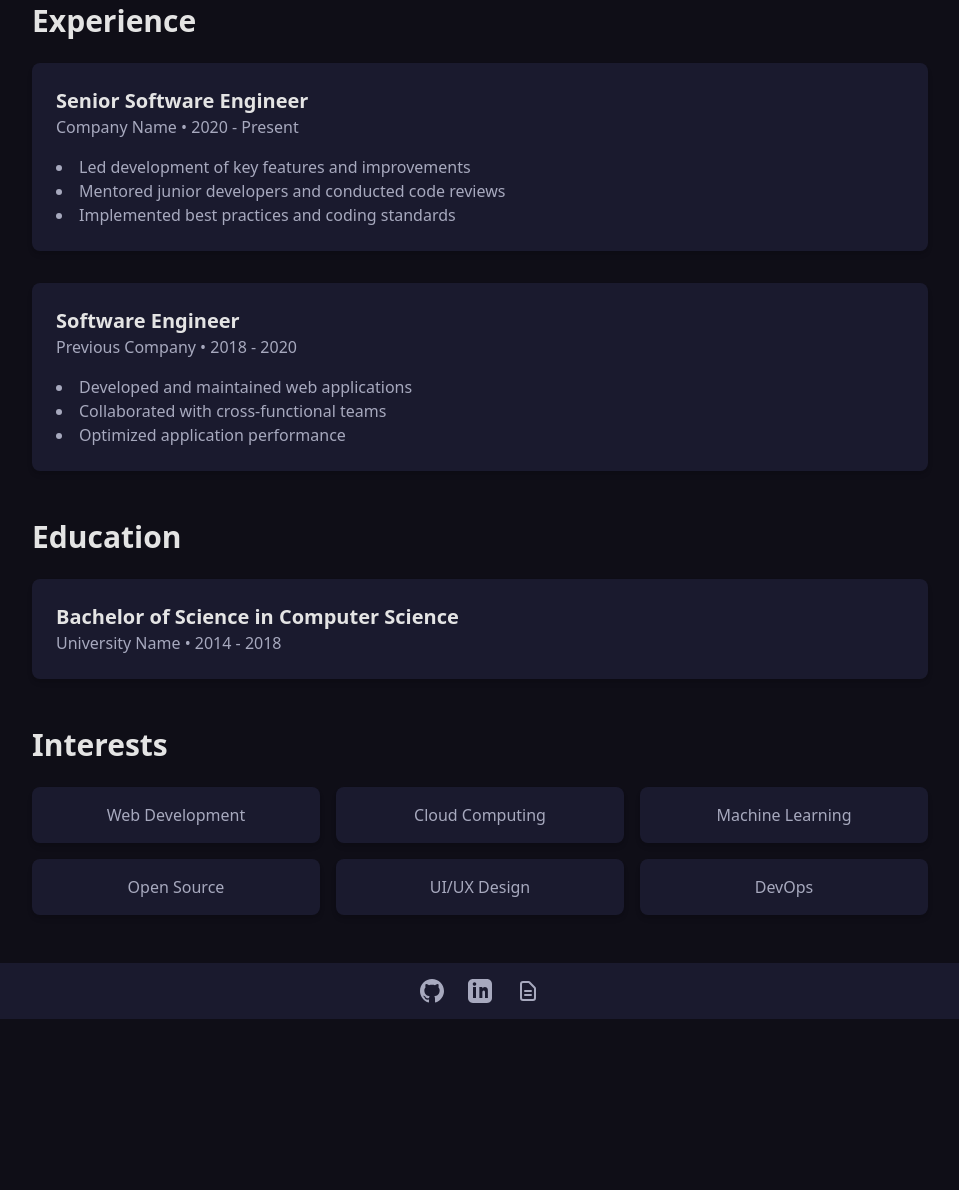
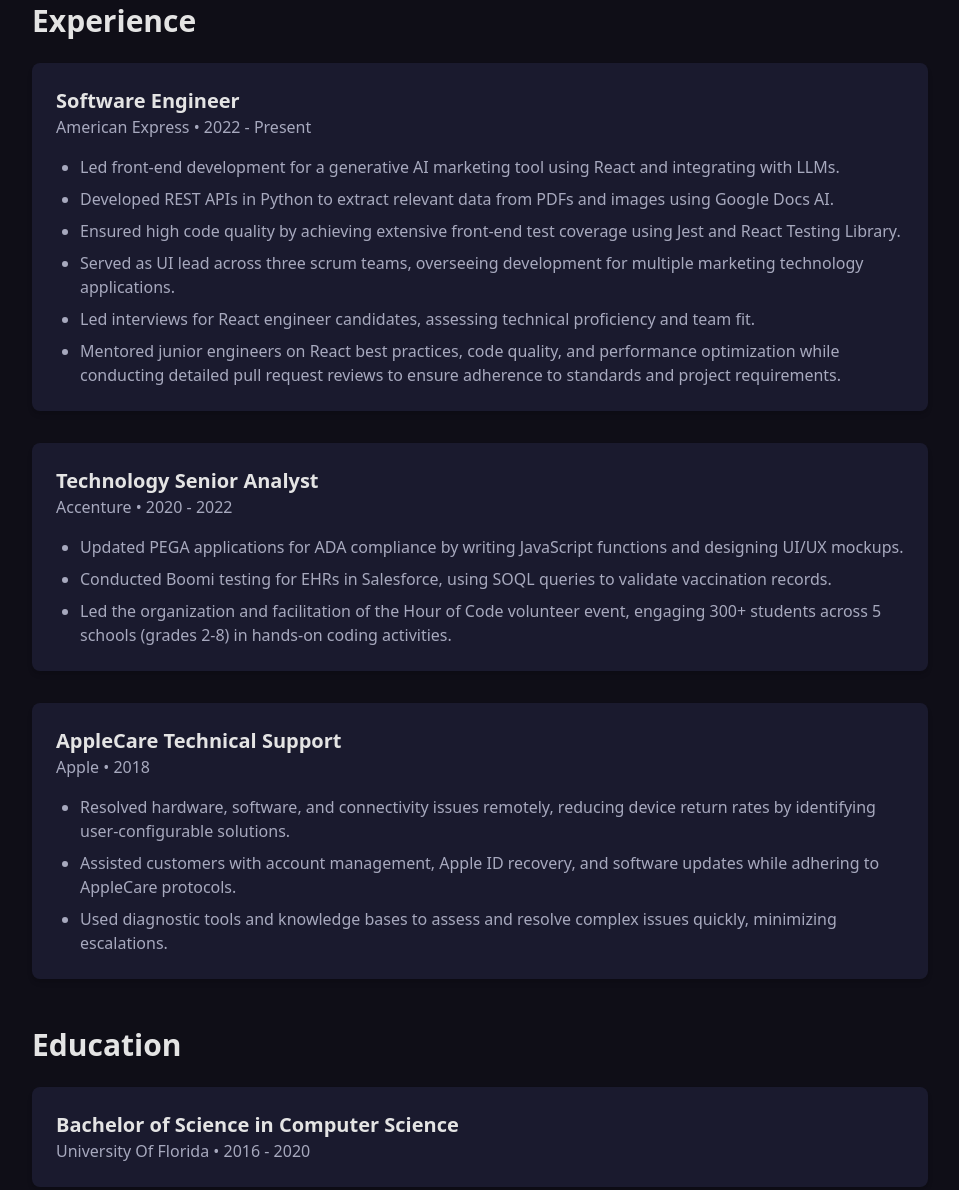
Before and after one commit to jrbuckley/PersonalWebsite, an Astro site: page /about in a window 1280 px wide. Shown: the part 269-1459 px from the top of the page, without its empty margins (160-1119 px from the left). Before the commit the page ends 1288 px from the top, so only its background shows below. Built offline with nearby package versions, Linux system fonts and the light colour scheme; Astro itself is replaced by a stand-in of ours.

Commit message:
feat(about): add about details specific to me

```diff
--- a/src/layouts/Layout.astro
+++ b/src/layouts/Layout.astro
@@ -67,12 +67,12 @@ const { title } = Astro.props;
 
 		<footer class="bg-[color:var(--color-luxe-card)] p-4 mt-8" role="contentinfo">
 			<div class="max-w-4xl mx-auto flex justify-center space-x-6">
-				<a href="https://github.com/yourusername" target="_blank" rel="noopener noreferrer" class="text-[color:var(--color-luxe-subtext)] hover:text-[color:var(--color-luxe-text)] transition-colors" aria-label="GitHub Profile">
+				<a href="https://github.com/jrbuckley" target="_blank" rel="noopener noreferrer" class="text-[color:var(--color-luxe-subtext)] hover:text-[color:var(--color-luxe-text)] transition-colors" aria-label="GitHub Profile">
 					<svg class="h-6 w-6" fill="currentColor" viewBox="0 0 24 24" aria-hidden="true">
 						<path d="M12 0c-6.626 0-12 5.373-12 12 0 5.302 3.438 9.8 8.207 11.387.599.111.793-.261.793-.577v-2.234c-3.338.726-4.033-1.416-4.033-1.416-.546-1.387-1.333-1.756-1.333-1.756-1.089-.745.083-.729.083-.729 1.205.084 1.839 1.237 1.839 1.237 1.07 1.834 2.807 1.304 3.492.997.107-.775.418-1.305.762-1.604-2.665-.305-5.467-1.334-5.467-5.931 0-1.311.469-2.381 1.236-3.221-.124-.303-.535-1.524.117-3.176 0 0 1.008-.322 3.301 1.23.957-.266 1.983-.399 3.003-.404 1.02.005 2.047.138 3.006.404 2.291-1.552 3.297-1.23 3.297-1.23.653 1.653.242 2.874.118 3.176.77.84 1.235 1.911 1.235 3.221 0 4.609-2.807 5.624-5.479 5.921.43.372.823 1.102.823 2.222v3.293c0 .319.192.694.801.576 4.765-1.589 8.199-6.086 8.199-11.386 0-6.627-5.373-12-12-12z"/>
 					</svg>
 				</a>
-				<a href="https://linkedin.com/in/yourusername" target="_blank" rel="noopener noreferrer" class="text-[color:var(--color-luxe-subtext)] hover:text-[color:var(--color-luxe-text)] transition-colors" aria-label="LinkedIn Profile">
+				<a href="https://linkedin.com/in/jorge-buckley" target="_blank" rel="noopener noreferrer" class="text-[color:var(--color-luxe-subtext)] hover:text-[color:var(--color-luxe-text)] transition-colors" aria-label="LinkedIn Profile">
 					<svg class="h-6 w-6" fill="currentColor" viewBox="0 0 24 24" aria-hidden="true">
 						<path d="M19 0h-14c-2.761 0-5 2.239-5 5v14c0 2.761 2.239 5 5 5h14c2.762 0 5-2.239 5-5v-14c0-2.761-2.238-5-5-5zm-11 19h-3v-11h3v11zm-1.5-12.268c-.966 0-1.75-.79-1.75-1.764s.784-1.764 1.75-1.764 1.75.79 1.75 1.764-.783 1.764-1.75 1.764zm13.5 12.268h-3v-5.604c0-.88-.018-2.013-1.225-2.013-1.225 0-1.412 1.057-1.412 2.047v5.57h-3v-11h3v1.517c.437-.623 1.33-1.523 2.33-1.523 2.31 0 3.184 1.523 3.184 3.506v6.5z"/>
 					</svg>
--- a/src/pages/about.astro
+++ b/src/pages/about.astro
@@ -18,22 +18,35 @@ import Layout from '../layouts/Layout.astro';
       <h2 class="text-3xl font-bold text-[color:var(--color-luxe-text)] mb-6">Experience</h2>
       <div class="space-y-8">
         <div class="bg-[color:var(--color-luxe-card)] p-6 rounded-lg shadow-md">
-          <h3 class="text-xl font-semibold text-[color:var(--color-luxe-text)]">Senior Software Engineer</h3>
-          <p class="text-[color:var(--color-luxe-subtext)]">Company Name • 2020 - Present</p>
-          <ul class="list-disc list-inside mt-4 text-[color:var(--color-luxe-subtext)]">
-            <li>Led development of key features and improvements</li>
-            <li>Mentored junior developers and conducted code reviews</li>
-            <li>Implemented best practices and coding standards</li>
+          <h3 class="text-xl font-semibold text-[color:var(--color-luxe-text)]">Software Engineer</h3>
+          <p class="text-[color:var(--color-luxe-subtext)]">American Express • 2022 - Present</p>
+          <ul class="list-disc pl-6 mt-4 text-[color:var(--color-luxe-subtext)] space-y-2">
+            <li>Led front-end development for a generative AI marketing tool using React and integrating with LLMs.</li>
+            <li>Developed REST APIs in Python to extract relevant data from PDFs and images using Google Docs AI.</li>
+            <li>Ensured high code quality by achieving extensive front-end test coverage using Jest and React Testing Library.</li>
+            <li>Served as UI lead across three scrum teams, overseeing development for multiple marketing technology applications.</li>
+            <li>Led interviews for React engineer candidates, assessing technical proficiency and team fit.</li>
+            <li>Mentored junior engineers on React best practices, code quality, and performance optimization while conducting detailed pull request reviews to ensure adherence to standards and project requirements.</li>
           </ul>
         </div>
 
         <div class="bg-[color:var(--color-luxe-card)] p-6 rounded-lg shadow-md">
-          <h3 class="text-xl font-semibold text-[color:var(--color-luxe-text)]">Software Engineer</h3>
-          <p class="text-[color:var(--color-luxe-subtext)]">Previous Company • 2018 - 2020</p>
-          <ul class="list-disc list-inside mt-4 text-[color:var(--color-luxe-subtext)]">
-            <li>Developed and maintained web applications</li>
-            <li>Collaborated with cross-functional teams</li>
-            <li>Optimized application performance</li>
+          <h3 class="text-xl font-semibold text-[color:var(--color-luxe-text)]">Technology Senior Analyst</h3>
+          <p class="text-[color:var(--color-luxe-subtext)]">Accenture • 2020 - 2022</p>
+          <ul class="list-disc pl-6 mt-4 text-[color:var(--color-luxe-subtext)] space-y-2">
+            <li>Updated PEGA applications for ADA compliance by writing JavaScript functions and designing UI/UX mockups.</li>
+            <li>Conducted Boomi testing for EHRs in Salesforce, using SOQL queries to validate vaccination records.</li>
+            <li>Led the organization and facilitation of the Hour of Code volunteer event, engaging 300+ students across 5 schools (grades 2-8) in hands-on coding activities.</li>
+          </ul>
+        </div>
+
+        <div class="bg-[color:var(--color-luxe-card)] p-6 rounded-lg shadow-md">
+          <h3 class="text-xl font-semibold text-[color:var(--color-luxe-text)]">AppleCare Technical Support</h3>
+          <p class="text-[color:var(--color-luxe-subtext)]">Apple • 2018</p>
+          <ul class="list-disc pl-6 mt-4 text-[color:var(--color-luxe-subtext)] space-y-2">
+            <li>Resolved hardware, software, and connectivity issues remotely, reducing device return rates by identifying user-configurable solutions.</li>
+            <li>Assisted customers with account management, Apple ID recovery, and software updates while adhering to AppleCare protocols.</li>
+            <li>Used diagnostic tools and knowledge bases to assess and resolve complex issues quickly, minimizing escalations.</li>
           </ul>
         </div>
       </div>
@@ -44,7 +57,7 @@ import Layout from '../layouts/Layout.astro';
       <h2 class="text-3xl font-bold text-[color:var(--color-luxe-text)] mb-6">Education</h2>
       <div class="bg-[color:var(--color-luxe-card)] p-6 rounded-lg shadow-md">
         <h3 class="text-xl font-semibold text-[color:var(--color-luxe-text)]">Bachelor of Science in Computer Science</h3>
-        <p class="text-[color:var(--color-luxe-subtext)]">University Name • 2014 - 2018</p>
+        <p class="text-[color:var(--color-luxe-subtext)]">University Of Florida • 2016 - 2020</p>
       </div>
     </section>
 
@@ -53,22 +66,37 @@ import Layout from '../layouts/Layout.astro';
       <h2 class="text-3xl font-bold text-[color:var(--color-luxe-text)] mb-6">Interests</h2>
       <div class="grid grid-cols-2 md:grid-cols-3 gap-4">
         <div class="bg-[color:var(--color-luxe-card)] p-4 rounded-lg shadow-md text-center">
-          <p class="text-[color:var(--color-luxe-subtext)]">Web Development</p>
+          <p class="text-[color:var(--color-luxe-subtext)]">Web/Mobile Development</p>
         </div>
         <div class="bg-[color:var(--color-luxe-card)] p-4 rounded-lg shadow-md text-center">
-          <p class="text-[color:var(--color-luxe-subtext)]">Cloud Computing</p>
+          <p class="text-[color:var(--color-luxe-subtext)]">AGI Exploration</p>
         </div>
         <div class="bg-[color:var(--color-luxe-card)] p-4 rounded-lg shadow-md text-center">
-          <p class="text-[color:var(--color-luxe-subtext)]">Machine Learning</p>
+          <p class="text-[color:var(--color-luxe-subtext)]">Decentralized Systems</p>
         </div>
         <div class="bg-[color:var(--color-luxe-card)] p-4 rounded-lg shadow-md text-center">
-          <p class="text-[color:var(--color-luxe-subtext)]">Open Source</p>
+          <p class="text-[color:var(--color-luxe-subtext)]">Open Source Contributions</p>
         </div>
         <div class="bg-[color:var(--color-luxe-card)] p-4 rounded-lg shadow-md text-center">
           <p class="text-[color:var(--color-luxe-subtext)]">UI/UX Design</p>
         </div>
         <div class="bg-[color:var(--color-luxe-card)] p-4 rounded-lg shadow-md text-center">
-          <p class="text-[color:var(--color-luxe-subtext)]">DevOps</p>
+          <p class="text-[color:var(--color-luxe-subtext)]">AI & Machine Learning</p>
+        </div>
+      </div>
+    </section>
+
+    <!-- Languages -->
+    <section>
+      <h2 class="text-3xl font-bold text-[color:var(--color-luxe-text)] mb-6">Languages</h2>
+      <div class="grid grid-cols-2 gap-4">
+        <div class="bg-[color:var(--color-luxe-card)] p-4 rounded-lg shadow-md text-center">
+          <p class="text-[color:var(--color-luxe-subtext)]">English</p>
+          <p class="text-sm text-[color:var(--color-luxe-subtext)] opacity-75">Native</p>
+        </div>
+        <div class="bg-[color:var(--color-luxe-card)] p-4 rounded-lg shadow-md text-center">
+          <p class="text-[color:var(--color-luxe-subtext)]">Spanish</p>
+          <p class="text-sm text-[color:var(--color-luxe-subtext)] opacity-75">Fluent</p>
         </div>
       </div>
     </section>
--- a/src/pages/contact.astro
+++ b/src/pages/contact.astro
@@ -38,12 +38,12 @@ import Layout from '../layouts/Layout.astro';
         <div class="pt-6">
           <h3 class="text-xl font-semibold text-[color:var(--color-luxe-text)] mb-4">Connect With Me</h3>
           <div class="flex space-x-4">
-            <a href="#" class="text-[color:var(--color-luxe-subtext)] hover:text-[color:var(--color-luxe-text)]">
+            <a href="https://github.com/jrbuckley" target="_blank" class="text-[color:var(--color-luxe-subtext)] hover:text-[color:var(--color-luxe-text)]">
               <svg class="h-6 w-6" fill="currentColor" viewBox="0 0 24 24">
                 <path d="M12 0c-6.626 0-12 5.373-12 12 0 5.302 3.438 9.8 8.207 11.387.599.111.793-.261.793-.577v-2.234c-3.338.726-4.033-1.416-4.033-1.416-.546-1.387-1.333-1.756-1.333-1.756-1.089-.745.083-.729.083-.729 1.205.084 1.839 1.237 1.839 1.237 1.07 1.834 2.807 1.304 3.492.997.107-.775.418-1.305.762-1.604-2.665-.305-5.467-1.334-5.467-5.931 0-1.311.469-2.381 1.236-3.221-.124-.303-.535-1.524.117-3.176 0 0 1.008-.322 3.301 1.23.957-.266 1.983-.399 3.003-.404 1.02.005 2.047.138 3.006.404 2.291-1.552 3.297-1.23 3.297-1.23.653 1.653.242 2.874.118 3.176.77.84 1.235 1.911 1.235 3.221 0 4.609-2.807 5.624-5.479 5.921.43.372.823 1.102.823 2.222v3.293c0 .319.192.694.801.576 4.765-1.589 8.199-6.086 8.199-11.386 0-6.627-5.373-12-12-12z"/>
               </svg>
             </a>
-            <a href="#" class="text-[color:var(--color-luxe-subtext)] hover:text-[color:var(--color-luxe-text)]">
+            <a href="https://linkedin.com/in/jorge-buckley" target="_blank" class="text-[color:var(--color-luxe-subtext)] hover:text-[color:var(--color-luxe-text)]">
               <svg class="h-6 w-6" fill="currentColor" viewBox="0 0 24 24">
                 <path d="M19 0h-14c-2.761 0-5 2.239-5 5v14c0 2.761 2.239 5 5 5h14c2.762 0 5-2.239 5-5v-14c0-2.761-2.238-5-5-5zm-11 19h-3v-11h3v11zm-1.5-12.268c-.966 0-1.75-.79-1.75-1.764s.784-1.764 1.75-1.764 1.75.79 1.75 1.764-.783 1.764-1.75 1.764zm13.5 12.268h-3v-5.604c0-.88-.018-2.013-1.225-2.013-1.225 0-1.412 1.057-1.412 2.047v5.57h-3v-11h3v1.517c.437-.623 1.33-1.523 2.33-1.523 2.31 0 3.184 1.523 3.184 3.506v6.5z"/>
               </svg>
```
